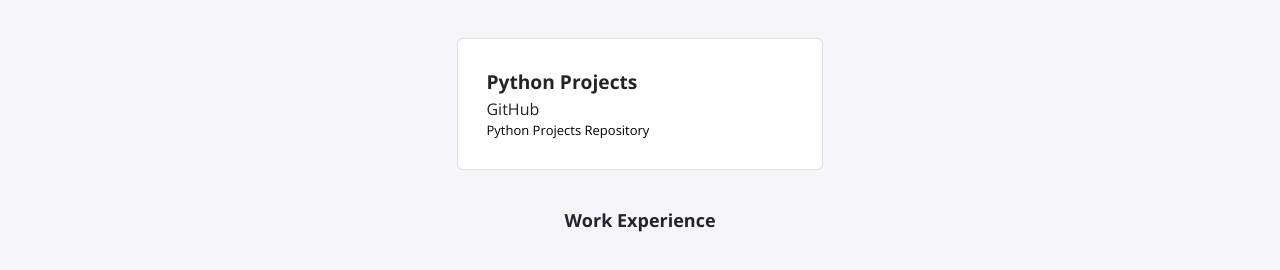
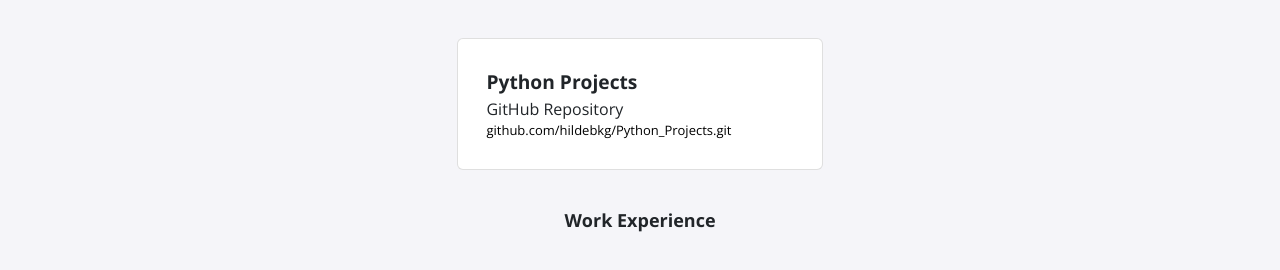
Before and after one commit to hildebkg/hildebkg.github.io, a Jekyll site: the page built from index.html, in a window 1280 px wide. Shown: the part 486-756 px from the top of the page. Built offline with Jekyll 4.4.1, drawn with Linux system fonts in a browser that asks for light colours; nearby versions of some CDN libraries.

Commit message:
Update projects.yml

```diff
--- a/_data/projects.yml
+++ b/_data/projects.yml
@@ -1,3 +1,3 @@
 - title: Python Projects
-  event: GitHub
-  date: <a href="https://github.com/hildebkg/Python_Projects" target="_blank">Python Projects Repository</a>
+  event: GitHub Repository
+  date:  <a href="https://github.com/hildebkg/Python_Projects.git" target="_blank">github.com/hildebkg/Python_Projects.git</a>
```
